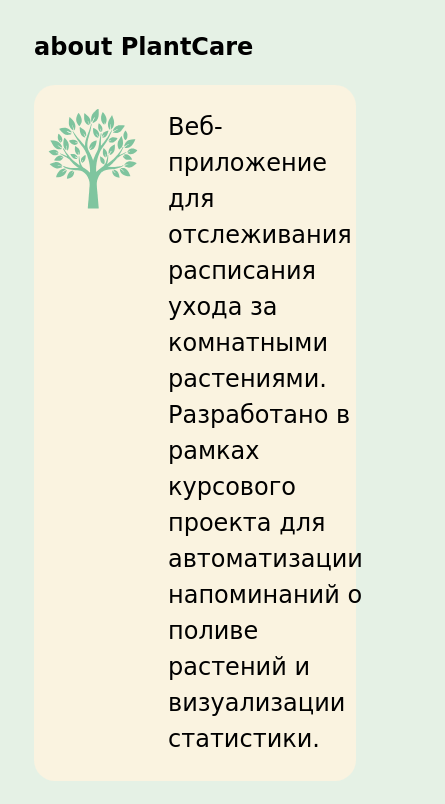
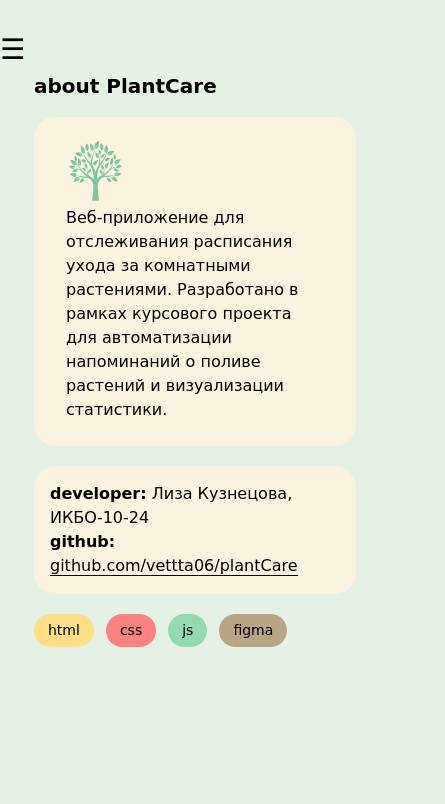
Before and after one commit to vettta06/plantCare, a plain HTML site: page about.html in a window 390 px wide. Shown: the part 89-893 px from the top of the page, 445 px wide, since content can reach past the window. Drawn offline with Linux system fonts and the light colour scheme.

Commit message:
media for about page

```diff
--- a/about.html
+++ b/about.html
@@ -18,6 +18,14 @@
         </nav>
       </div>
     </header>
+    <div class="burger" id="burger">☰</div>
+    <div class="mobile-menu" id="mobileMenu">
+      <button class="mobile-menu__close" id="closeMenu">✕</button>
+      <a href="index.html" class="nav__link">Home</a>
+      <a href="stats.html" class="nav__link">Statistics</a>
+      <a href="about.html" class="nav__link">About</a>
+      <div class="mobile-menu__overlay" id="overlay"></div>
+    </div>
     <main class="main">
       <div class="container">
         <section class="about-section">
--- a/css/about.css
+++ b/css/about.css
@@ -129,3 +129,81 @@
     font-size: 18px;
   }
 }
+
+@media (max-width: 767px) {
+  /* Навигация */
+  .nav {
+    display: none;
+  }
+
+  .burger {
+    display: block;
+    font-size: 28px;
+    cursor: pointer;
+  }
+
+  .header__container {
+    display: flex;
+    align-items: center;
+    justify-content: space-between;
+  }
+
+  .logo {
+    margin-right: 0;
+  }
+
+  /* Заголовок */
+  .about-section__title {
+    font-size: 20px;
+    margin-bottom: 16px;
+  }
+
+  /* Основная карточка */
+  .about-card {
+    flex-direction: column;
+    align-items: flex-start;
+    padding: 24px 32px;
+    gap: 5px;
+  }
+
+  .about-card__icon {
+    width: 60px;
+    height: 60px;
+  }
+
+  .about-card__text {
+    font-size: 16px;
+  }
+
+  .about-section {
+    margin-bottom: 20px;
+  }
+
+  .developer-section {
+    margin-bottom: 20px;
+  }
+
+  .tech-stack {
+    margin-bottom: 80px;
+  }
+
+  /* Developer */
+  .developer-card {
+    padding: 16px;
+  }
+
+  .developer-card__text {
+    font-size: 16px;
+  }
+
+  /* Tech stack */
+  .tech-stack {
+    gap: 12px;
+    margin-bottom: 120px;
+  }
+
+  .tech-stack__badge {
+    font-size: 14px;
+    padding: 6px 14px;
+  }
+}
```
Also changed, not shown: css/index.css (+0 -23 lines).
